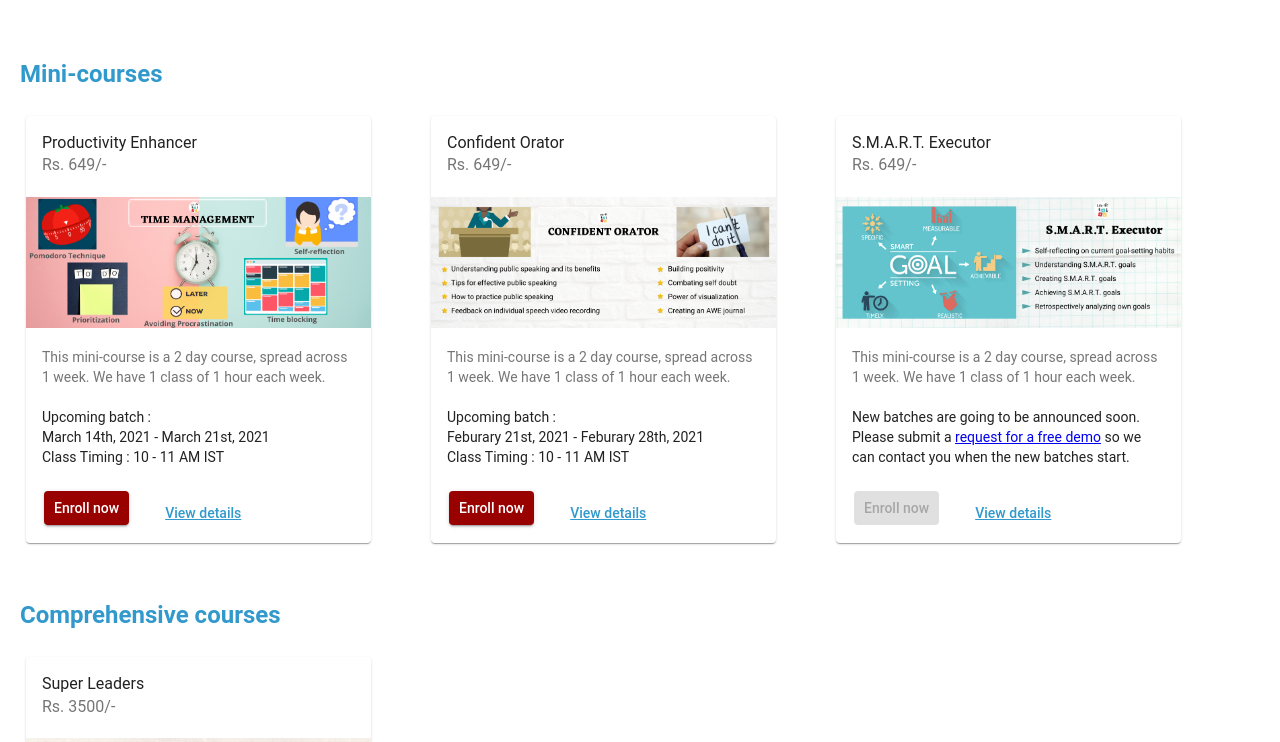
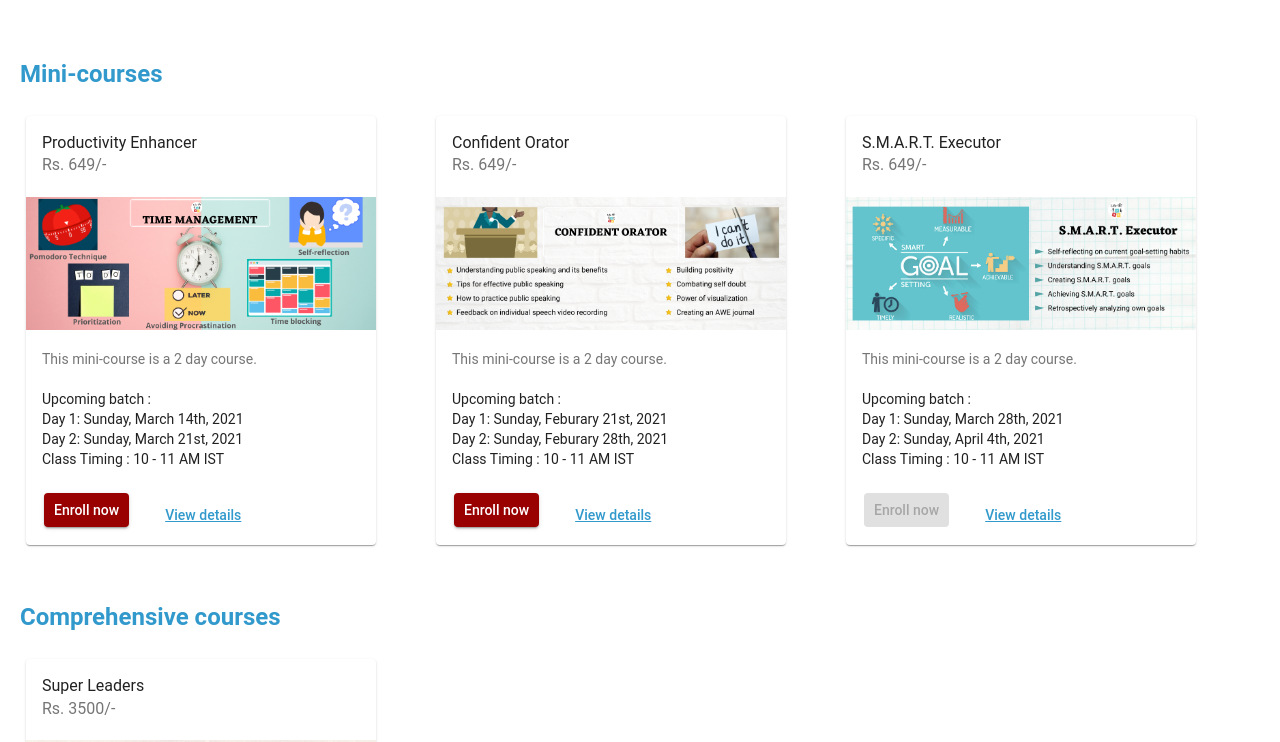
Before and after one commit to khyatith/lifekiabc, a React (Create React App) app: page / in a window 1280 px wide. Shown: the part 550-1292 px from the top of the page. Built offline with nearby package versions, Linux system fonts and the light colour scheme; what webfontloader would draw is missing.

Commit message:
Fix bug and add goal setting course

```diff
--- a/src/App.js
+++ b/src/App.js
@@ -31,7 +31,7 @@ function App() {
             <Route path="/free-demo-registration">
               <FreeDemoRegistration isDesktop={isDesktop} />
             </Route>
-            <Route path="/course/:name">
+            <Route path="/course-detail/:type/:name">
               <CourseDetail isDesktop={isDesktop} />
             </Route>
             <Route path="/about-us">
--- a/src/Components/HomePage.js
+++ b/src/Components/HomePage.js
@@ -96,7 +96,7 @@ export const HomePage = (props) => {
             <Grid item xs={12} md={4} className={classes.catchPhraseDiv}>
               <div className={classes.catchPhrase}>
                 <Typography variant={"h4"} className={`${classes.missionStmt1} ${isVisible ? classes.fadeInUp : ''}`}>
-                  Application-oriented <br/>life skills development
+                  Application-oriented <br/>life skills development for<br/>8 - 14 years old
                 </Typography>
               </div>
               <ContactUsButton />
--- a/src/Components/Programs.js
+++ b/src/Components/Programs.js
@@ -14,6 +14,7 @@ import CardActions from '@material-ui/core/CardActions';
 import { Button } from '@material-ui/core';
 
 export const Programs = (props) => {
+  const { isDesktop } = props;
   const [isVisible, setVisibility] = useState(false);
   const history = useHistory();
 
@@ -47,7 +48,7 @@ export const Programs = (props) => {
     //   padding: '0 !important'
     // },
     programCard: {
-      maxWidth: 345,
+      width: isDesktop ? 350 : 300,
       margin: '50px 30px 30px 30px'
     },
     media: {
@@ -110,11 +111,10 @@ export const Programs = (props) => {
   };
 
   const renderCourseDetail = (e, course) => {
-    console.log('inside course details',course);
     const { name, link, type } = course;
     history.push({
-      pathname: `/course/${link}`,
-      state: { name, type }
+      pathname: `/course-detail/${type}/${link}`,
+      state: { name, type },
     });
   }
 
@@ -144,7 +144,9 @@ export const Programs = (props) => {
               <br/>
               { (startDate && endDate && timing) ? (
                 <Typography variant="body2" component="p">
-                  Upcoming batch : <br/> {startDate} - {endDate} <br/>
+                  Upcoming batch : <br/>
+                  Day 1: {startDate}<br/>
+                  Day 2: {endDate} <br/>
                   Class Timing : {timing}
                 </Typography>
               ) :
--- a/src/Components/shared/CourseDetail.js
+++ b/src/Components/shared/CourseDetail.js
@@ -21,8 +21,10 @@ export const CourseDetail = (props) => {
   const location = useLocation();
 
   useEffect(() => {
-    const name = location.state.name;
-    const type = location.state.type;
+    console.log('location', location);
+    const locationData = location.pathname.split('/');
+    const name = location.state.name || locationData[3];
+    const type = location.state.type || locationData[2];
     const dataSource = type === "course" ? MINI_COURSES : LONG_TERM_PROGRAMS
     const courseDetail = dataSource.filter(course => course.name === name)[0];
     setSelectedCourseDetail(courseDetail);
--- a/src/data/programs.js
+++ b/src/data/programs.js
@@ -12,10 +12,10 @@ export const MINI_COURSES = [{
   catchPhrase: "Encouraging productive habits",
   ageGroup: '8 - 14 years',
   price: "649/-",
-  startDate: "March 14th, 2021",
-  endDate: "March 21st, 2021",
+  startDate: "Sunday, March 14th, 2021",
+  endDate: "Sunday, March 21st, 2021",
   timing: "10 - 11 AM IST",
-  minidescription: "This mini-course is a 2 day course, spread across 1 week. We have 1 class of 1 hour each week.",
+  minidescription: "This mini-course is a 2 day course.",
   paymentLink: "https://imjo.in/9FFEyp",
   benefits: [
     "Enhances academic performance",
@@ -41,10 +41,10 @@ export const MINI_COURSES = [{
   catchPhrase: "Creating confident orators",
   ageGroup: '8 - 14 years',
   price: "649/-",
-  startDate: "Feburary 21st, 2021",
-  endDate: "Feburary 28th, 2021",
+  startDate: "Sunday, Feburary 21st, 2021",
+  endDate: "Sunday, Feburary 28th, 2021",
   timing: "10 - 11 AM IST",
-  minidescription: "This mini-course is a 2 day course, spread across 1 week. We have 1 class of 1 hour each week.",
+  minidescription: "This mini-course is a 2 day course.",
   paymentLink: "https://imjo.in/TXqp4w",
   benefits: [
     "Improve interpersonal and formal communication",
@@ -68,7 +68,10 @@ export const MINI_COURSES = [{
   catchPhrase: "Discovering untapped potential",
   ageGroup: "8 - 14 years",
   price: "649/-",
-  minidescription: "This mini-course is a 2 day course, spread across 1 week. We have 1 class of 1 hour each week.",
+  startDate: "Sunday, March 28th, 2021",
+  endDate: "Sunday, April 4th, 2021",
+  timing: "10 - 11 AM IST",
+  minidescription: "This mini-course is a 2 day course.",
   benefits: [
     "Improves quality of work",
     "Supports faster goal achievement",
```
